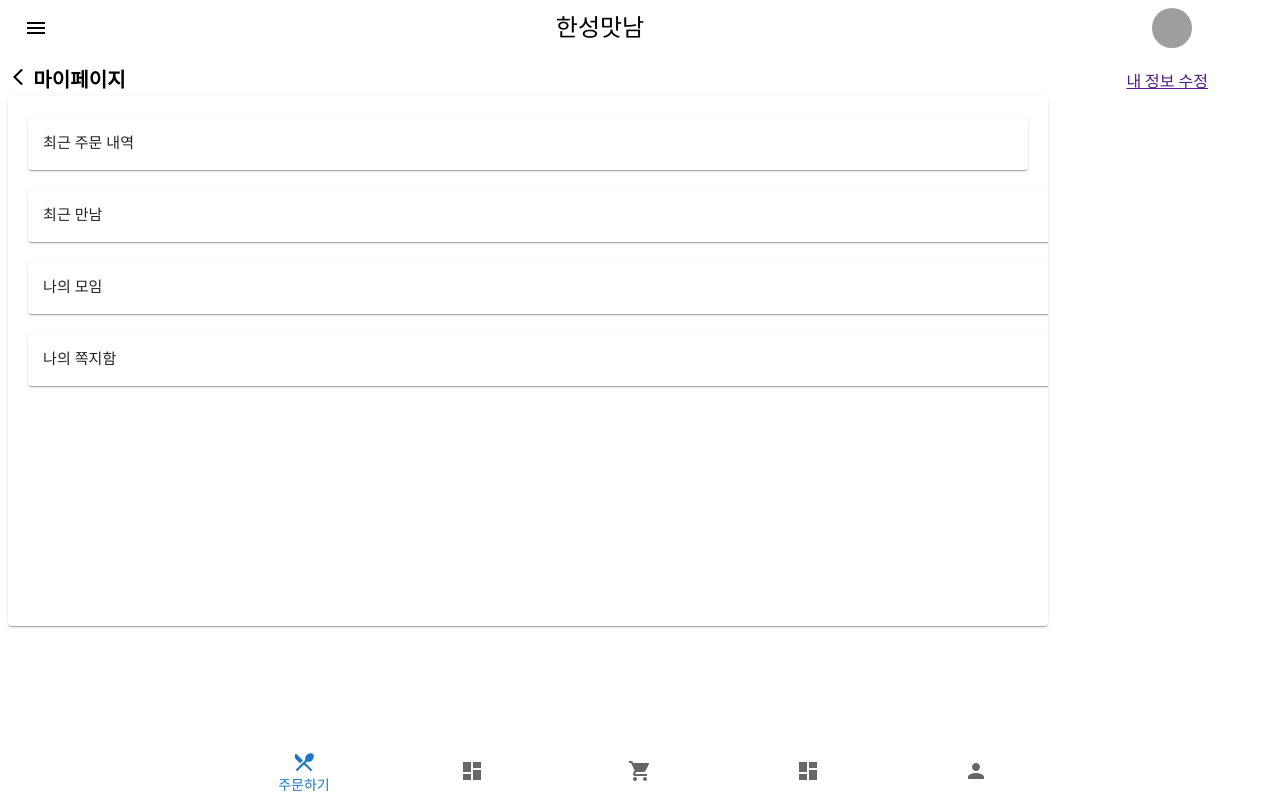
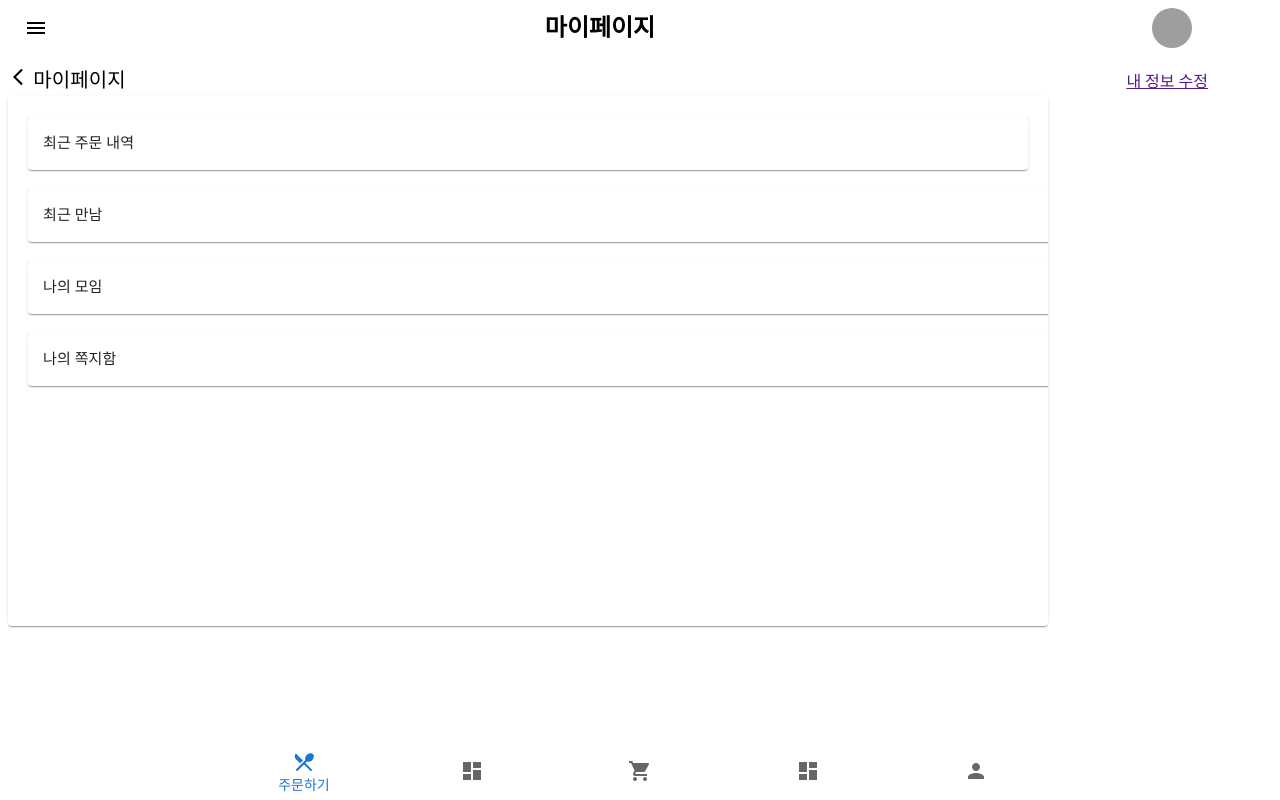
Before and after one commit to BugiSquad/GraduationProject2023, a React (Create React App) app: page /mypage in a window 1280 px wide. Built offline with nearby package versions, Linux system fonts and the light colour scheme; grey boxes are pictures that could not be loaded.

Commit message:
editing···

```diff
--- a/src/components/PageHeaders/MainPageHeader.tsx
+++ b/src/components/PageHeaders/MainPageHeader.tsx
@@ -21,7 +21,7 @@ export const MainPageHeader: React.FC<PageHeaderParam>
             paddingRight: '1rem'
         }}>
             <MenuIcon></MenuIcon>
-            <Typography variant={"h5"} fontFamily={"serif"}>한성맛남</Typography>
+            <Typography variant={"h5"} fontWeight={'bold'} fontFamily={"sans-serif"}>한성맛남</Typography>
             <Avatar alt="Remy Sharp" src="https://mui.com/static/images/avatar/1.jpg"/>
         </div>)
 }
--- a/src/components/PageHeaders/PageHeaderWithName.tsx
+++ b/src/components/PageHeaders/PageHeaderWithName.tsx
@@ -20,7 +20,7 @@ export const PageHeaderWithName: React.FC<PageHeaderParam>
             paddingRight: '1rem'
         }}>
             <MenuIcon></MenuIcon>
-            <Typography variant={"h5"} fontFamily={"serif"}>한성맛남</Typography>
+            <Typography variant={"h5"} fontWeight={'bold'} fontFamily={"sans-serif"}>{pageHeaderParam.pageHeaderName}</Typography>
             <Avatar alt="Remy Sharp" src="https://mui.com/static/images/avatar/1.jpg"/>
         </div>)
 }
--- a/src/pages/Mypage.tsx
+++ b/src/pages/Mypage.tsx
@@ -6,9 +6,9 @@ import { Card, Typography } from "@mui/material";
 
 export const Mypage: React.FC = () => {
     return (
-        <PageTemplate>
+        <PageTemplate param={{variant: "WithName", pageHeaderName: "마이페이지", showBackButton: true}}>
             <div style={{ display: "flex", flexDirection: "row", alignItems: "center", justifyContent: "space-between" }}>
-                <Typography variant={"h6"} fontWeight={"bold"}>
+                <Typography variant={"h6"}>
                     <ArrowBackIosNewIcon fontSize="small" /> 마이페이지</Typography>
                 <div style={{ display: "inherit", alignItems: "center", color: "grey" }}>
                     <a href="">내 정보 수정</a>
--- a/src/types/Order.tsx
+++ b/src/types/Order.tsx
@@ -4,8 +4,9 @@ export enum OrderStatus {
     Finish = 'finish'
 }
 
-export type Order = {
-    order_id: number;
+export interface Order {
+    order_id: string;
+    order_detail: string;
     order_time: Date;
     order_status: OrderStatus;
     total_price: number;
```
Also changed, not shown: src/components/Post.tsx (+2 -6 lines), src/components/RecentOrder.tsx (added, +11 -0 lines), src/components/RecentOrders.tsx (added, +24 -0 lines).
